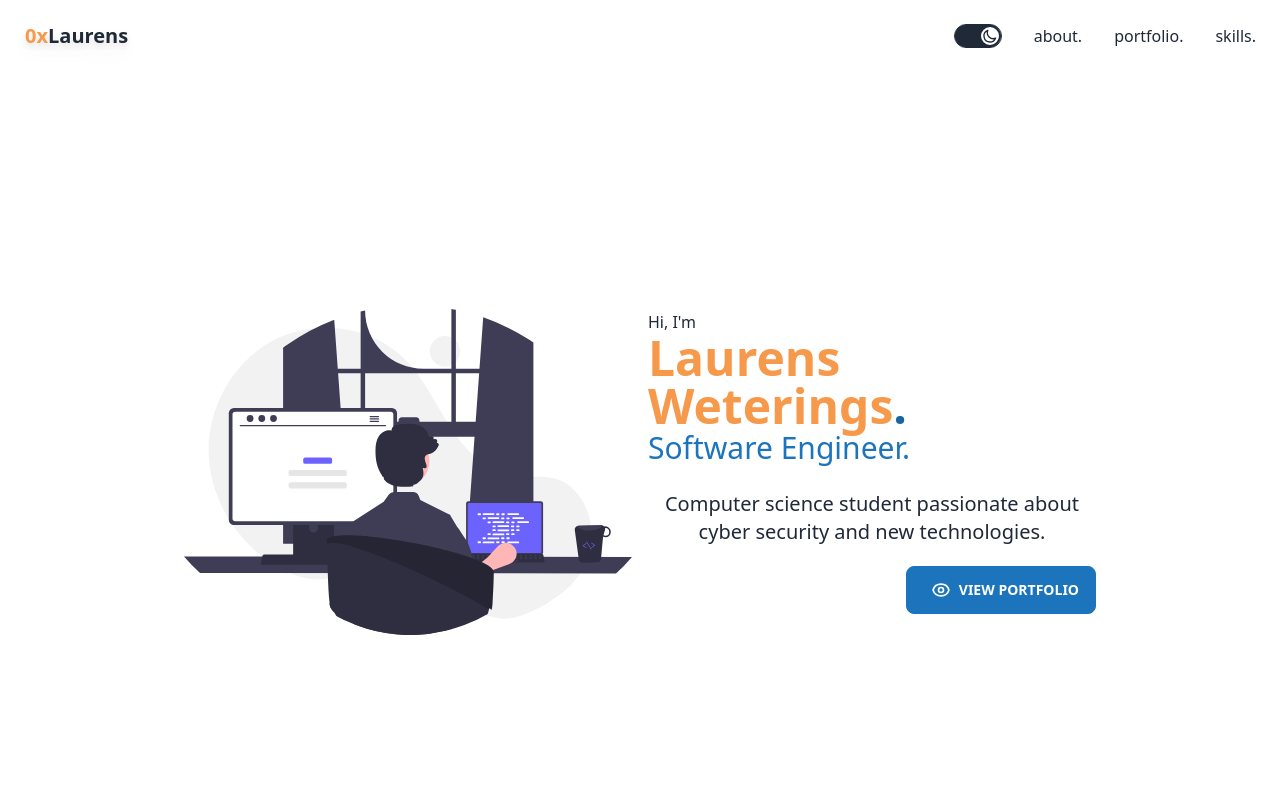
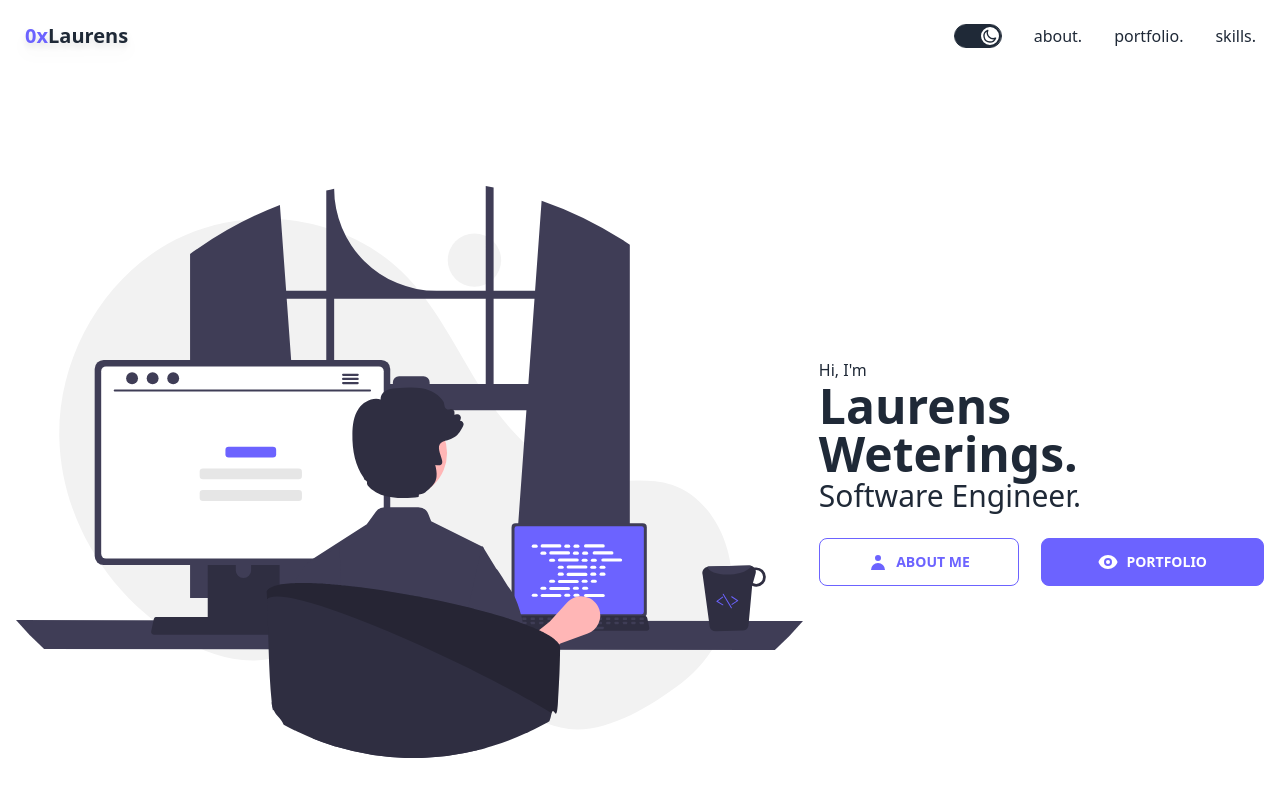
Before and after one commit to 0xLaurens/0xLaurens.com, a Vue app: page / in a window 1280 px wide. Shown: the top 800 px of the page. Built offline with nearby package versions, Linux system fonts and the light colour scheme.

Commit message:
Landing: layout complete

```diff
--- a/src/components/home/landing.vue
+++ b/src/components/home/landing.vue
@@ -1,20 +1,20 @@
 <template>
-    <div class="hero min-h-screen bg-base-500">
+    <div class="hero min-h-screen bg-base-500 w-full">
         <div class="hero-content flex-col lg:flex-row">
-            <img src="../../assets/dev.svg" class="mx-auto lg:max-w-md 4xl:max-w-lg rounded-lg" />
+            <img src="../../assets/dev.svg" />
             <div class="max-w-md text-center md:text-left">
-                <h1 class="text-contrast">Hi, I'm</h1>
-                <h1 class="text-primary text-5xl font-bold">
+                <h1 class="">Hi, I'm</h1>
+                <h1 class="text-5xl font-bold">
                     <span class="tooltip" data-tip="Pronounced Lawrence">Laurens</span>
-                    Weterings<span class="text-accent">.</span>
+                    Weterings.
                 </h1>
-                <h1 class="text-3xl pb-6 text-secondary">Software Engineer.</h1>
-                <h1 class="text-xl text-center">
-                    Computer science student passionate about cyber security and new technologies.
-                </h1>
-                <div class="flex py-5 w-full justify-center lg:justify-end">
-                    <button class="btn btn-secondary" href="#about">
-                        <eye-icon class="h-5 w-5 mx-2" /> View portfolio
+                <h1 class="text-3xl pb-6">Software Engineer.</h1>
+                <div class="flex justify-between">
+                    <button class="btn btn-outline btn-primary w-[45%]" href="#about">
+                        <user-icon class="h-5 w-5 mr-2" /> About me
+                    </button>
+                    <button class="btn btn-primary justify-self-end w-[50%]" href="#portfolio">
+                        <eye-icon class="h-5 w-5 mr-2" /> portfolio
                     </button>
                 </div>
             </div>
@@ -23,5 +23,5 @@
 </template>
 
 <script setup>
-import { EyeIcon } from "@heroicons/vue/outline";
+import { EyeIcon, UserIcon } from "@heroicons/vue/solid";
 </script>
--- a/tailwind.config.js
+++ b/tailwind.config.js
@@ -11,16 +11,16 @@ module.exports = {
     themes: [{
       light: {
         ...require("daisyui/src/colors/themes")["[data-theme=light]"],
-        primary: "#f6994b",
-        secondary: "#1c74bc",
-        accent: "#1965a3",
+        primary: "#6C63FF",
+        secondary: "#3930AF",
+        accent: "#DE7682",
         "base-100": "#ffffff", //orginal: #FFFFFF
       },
       dark: {
         ...require("daisyui/src/colors/themes")["[data-theme=dracula]"],
-        primary: "#f6994b",
-        secondary: "#1c74bc",
-        accent: "#1965a3",
+        primary: "#6C63FF",
+        secondary: "#3930AF",
+        accent: "#DE7682",
       }
     }, ],
     base: true,
```
